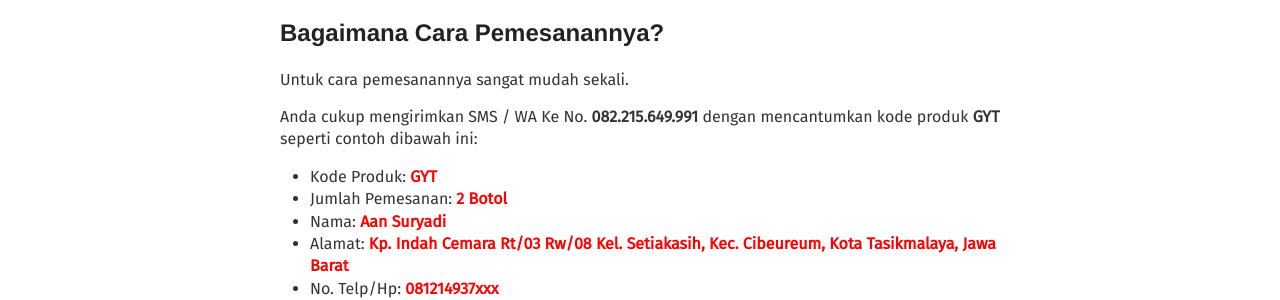
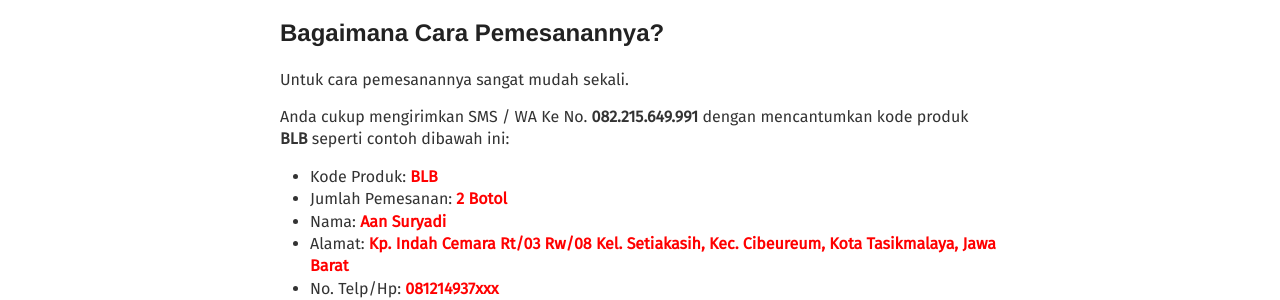
Before and after one commit to galingmamat/galingmamat.github.io, a Jekyll site: the page built from _posts/2020-01-06-obat-urat-mata-merah.md, in a window 1280 px wide and 900 px high, scrolled down 5367 px. Shown: the part 273-573 px from the top of the window. Built offline with Jekyll 4.4.1, drawn with Linux system fonts in a browser that asks for light colours.

Commit message:
Update 2020-01-06-obat-urat-mata-merah.md

```diff
--- a/_posts/2020-01-06-obat-urat-mata-merah.md
+++ b/_posts/2020-01-06-obat-urat-mata-merah.md
@@ -190,9 +190,9 @@ Dikonsumsi langsung
 
 Untuk cara pemesanannya sangat mudah sekali.
 
-Anda cukup mengirimkan SMS / WA Ke No. **082.215.649.991** dengan mencantumkan kode produk **GYT** seperti contoh dibawah ini:
+Anda cukup mengirimkan SMS / WA Ke No. **082.215.649.991** dengan mencantumkan kode produk **BLB** seperti contoh dibawah ini:
 
-+ Kode Produk: **<span style="color: red;">GYT</span>**
++ Kode Produk: **<span style="color: red;">BLB</span>**
 + Jumlah Pemesanan: **<span style="color: red;">2 Botol</span>**
 + Nama: **<span style="color: red;">Aan Suryadi</span>**
 + Alamat: **<span style="color: red;">Kp. Indah Cemara Rt/03 Rw/08 Kel. Setiakasih, Kec. Cibeureum, Kota Tasikmalaya, Jawa Barat</span>**
@@ -206,7 +206,7 @@ Atau Anda Bisa Klik Tombol Di Bawah Ini untuk Memudahkan Proses Pemesanan:
 <a id="wa-blb-down" style="background-color: #61ce70; border-radius: 2px; border: 2px solid rgb(97, 206, 112); color: white; display: inline-block; padding: 10px;" href="https://api.whatsapp.com/send?phone=6282215649991&text=Saya%20pesan%20obat%20herbal%20Limatta Sehat Mata%20dengan%20format%20pesanan%3A%0A-%20Kode%20produk%3A%20BLB%0A-%20Jumlah%20pesanan%3A%20%0A-%20Nama%20lengkap%3A%0A-%20Alamat%3A%0A-%20No.%20Hp%2FTelepon%3A">PESAN SEKARANG via WA</a>
 {: style="text-align: center;"}
 
-<a id="sms-blb" style="background-color: orange; border-radius: 2px; border: 2px solid orange; color: white; display: inline-block; padding: 10px;" href="sms:+6282215649991?body=Saya%20pesan%20obat%20herbal%20Limatta Sehat Mata%20dengan%20format%20pesanan%3A%0A-%20Kode%20produk%3A%20GYT%0A-%20Jumlah%20pesanan%3A%20%0A-%20Nama%20lengkap%3A%0A-%20Alamat%3A%0A-%20No.%20Hp%2FTelepon%3A">PESAN SEKARANG via SMS</a>
+<a id="sms-blb" style="background-color: orange; border-radius: 2px; border: 2px solid orange; color: white; display: inline-block; padding: 10px;" href="sms:+6282215649991?body=Saya%20pesan%20obat%20herbal%20Limatta Sehat Mata%20dengan%20format%20pesanan%3A%0A-%20Kode%20produk%3A%20BLB%0A-%20Jumlah%20pesanan%3A%20%0A-%20Nama%20lengkap%3A%0A-%20Alamat%3A%0A-%20No.%20Hp%2FTelepon%3A">PESAN SEKARANG via SMS</a>
 {: style="text-align: center;"}
 
 <div style="display: block;position: fixed;width: 100%;bottom: 0px;left: 0px;right: 0px;z-index: 2;padding: 10px 0px;overflow: hidden;border-radius: 0px;margin: 0px !important; background-color: #e8ffe8">
```
